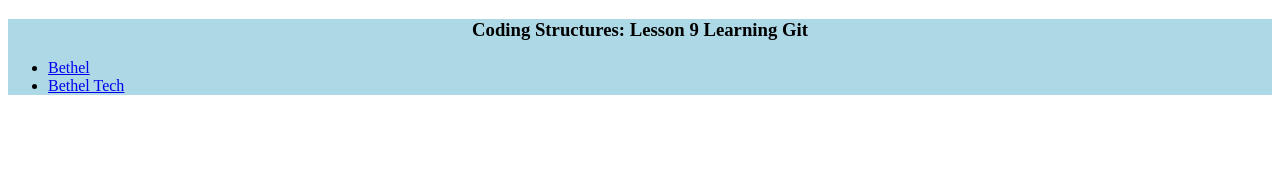
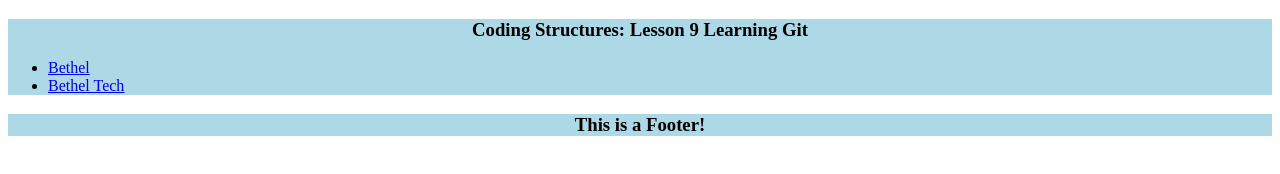
Before and after one commit to leviduckworth/git-demo, a plain HTML site: page index.html in a window 1280 px wide. Drawn offline with Linux system fonts and the light colour scheme.

Commit message:
Added footer to index.html file

```diff
--- a/index.html
+++ b/index.html
@@ -16,6 +16,9 @@
             </ul>
         </nav>
     </header>
+    <footer style=background-color:lightblue>
+        <h3 style=text-align:center>This is a Footer!</h3>
+    </footer>
 
 </body>
 </html>
```
